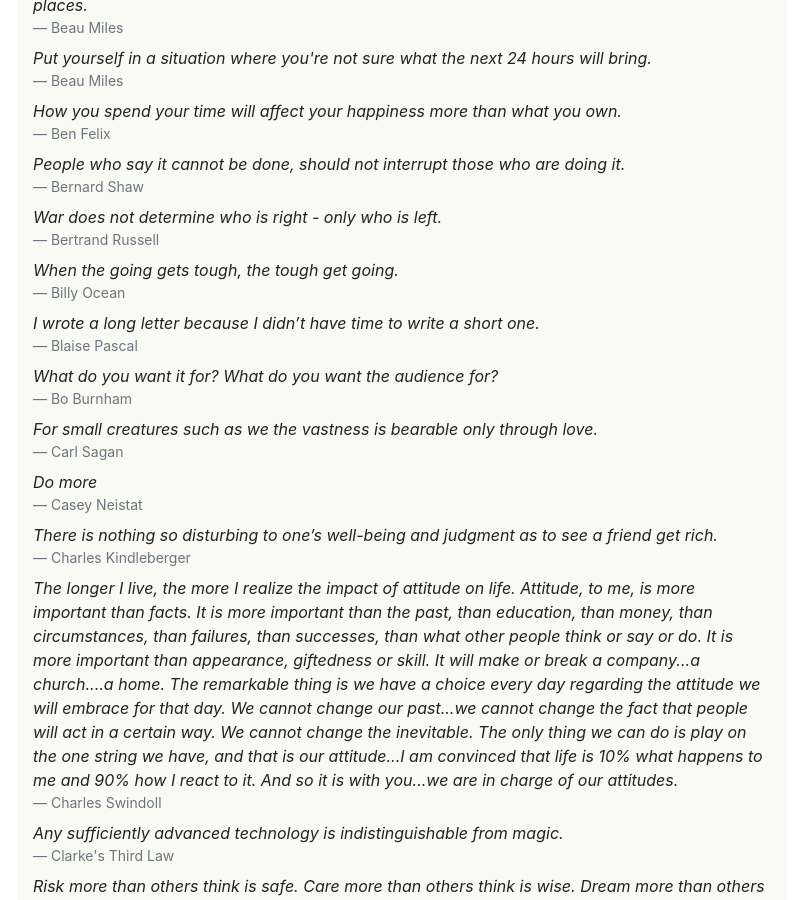
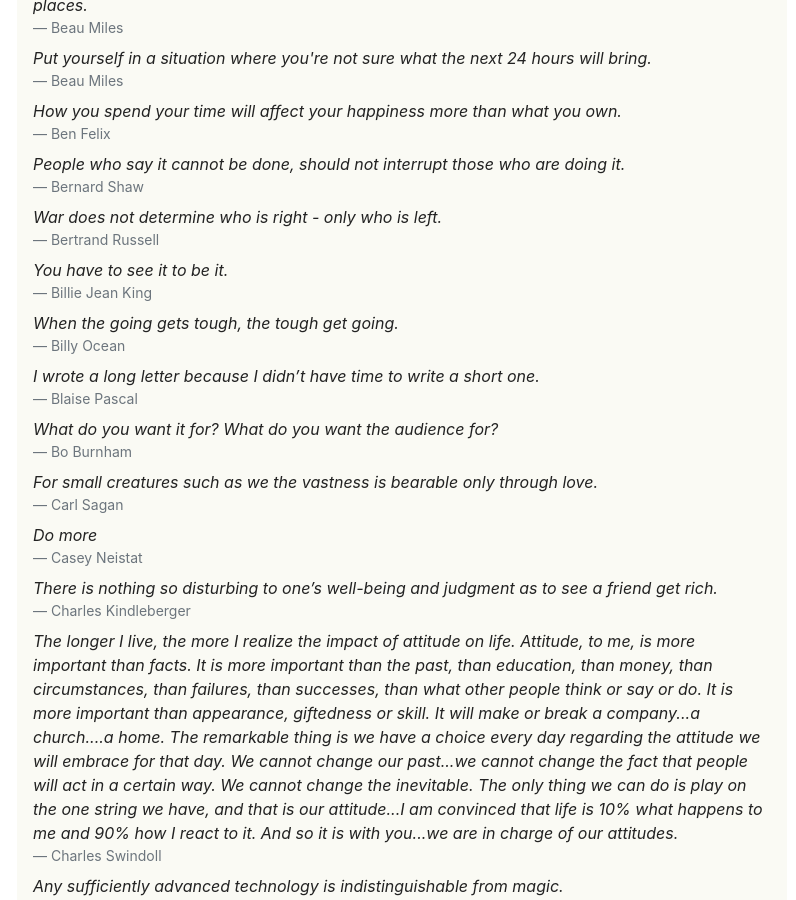
Before and after one commit to mackorone/mackorone.github.io, a Jekyll site: the page built from quotes.html, in a window 1280 px wide and 900 px high, scrolled down 873 px. Shown: the whole window, without its empty margins (238-1034 px from the left). Built offline with Jekyll 4.4.1, drawn with Linux system fonts in a browser that asks for light colours; nearby versions of some CDN libraries.

Commit message:
Update quotes.yml

```diff
--- a/_data/quotes.yml
+++ b/_data/quotes.yml
@@ -199,3 +199,5 @@
   source: Ben Felix
   link: https://www.youtube.com/watch?v=d7wnAw7ufG4
   timestamp: 7:31
+- quote: You have to see it to be it.
+  source: Billie Jean King
```
